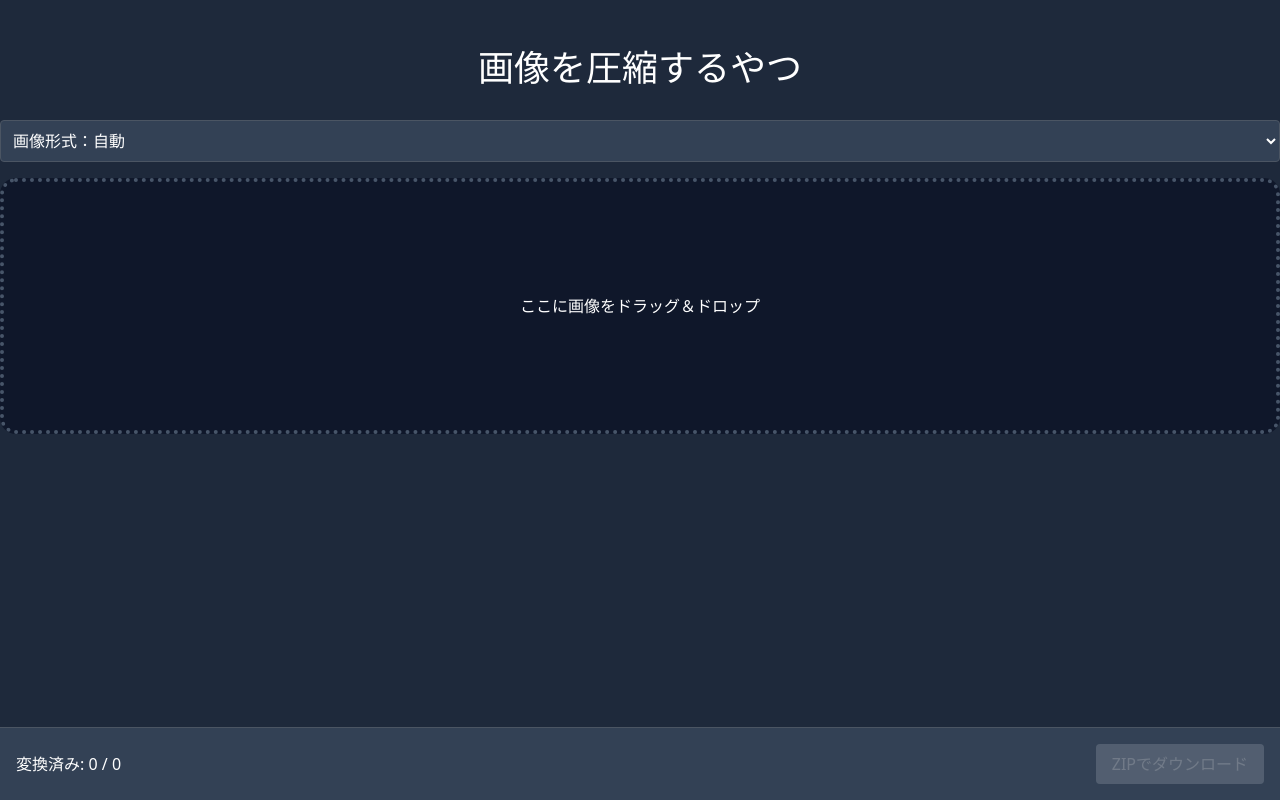
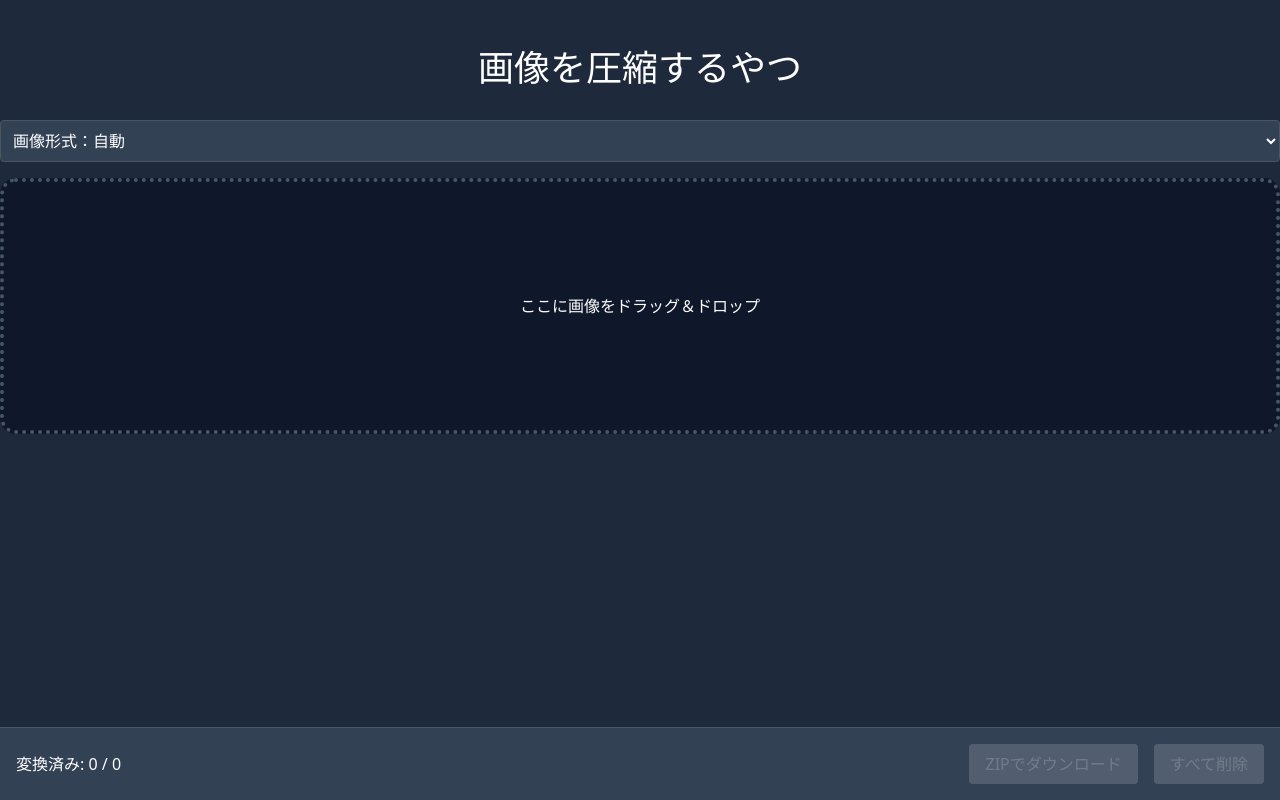
Before and after one commit to rutan/imecon, a React (Vite) app: page / in a window 1280 px wide. Built offline with nearby package versions, Linux system fonts and the light colour scheme.

Commit message:
Add clear converted images feature (#11)
* Update clear button text

* feat: allow clearing processed images

```diff
--- a/src/components/ResultBar.tsx
+++ b/src/components/ResultBar.tsx
@@ -8,7 +8,7 @@ export interface ResultBarProps {
 }
 
 export const ResultBar = ({ className }: ResultBarProps) => {
-  const { images } = useImages();
+  const { images, removeProcessedImages } = useImages();
 
   const convertedCount = useMemo(() => {
     return images.filter((image) => image.status === 'done').length;
@@ -34,6 +34,14 @@ export const ResultBar = ({ className }: ResultBarProps) => {
     URL.revokeObjectURL(url);
   }, [images]);
 
+  const clearableCount = useMemo(() => {
+    return images.filter((image) => image.status === 'done' || image.status === 'error').length;
+  }, [images]);
+
+  const handleClear = useCallback(() => {
+    removeProcessedImages();
+  }, [removeProcessedImages]);
+
   return (
     <div
       data-testid="result-bar"
@@ -56,6 +64,14 @@ export const ResultBar = ({ className }: ResultBarProps) => {
           >
             ZIPでダウンロード
           </button>
+          <button
+            type="button"
+            className="px-4 py-2 ml-4 bg-red-500 text-white rounded disabled:cursor-not-allowed disabled:opacity-30 disabled:bg-gray-400"
+            onClick={handleClear}
+            disabled={clearableCount === 0}
+          >
+            すべて削除
+          </button>
         </div>
       </div>
     </div>
--- a/src/hooks/useImages.ts
+++ b/src/hooks/useImages.ts
@@ -59,11 +59,16 @@ export const useImages = () => {
     [setImages],
   );
 
+  const removeProcessedImages = useCallback(() => {
+    setImages((images) => images.filter((i) => i.status === 'converting'));
+  }, [setImages]);
+
   return {
     images,
     setImages,
     addImage,
     updateImage,
     removeImage,
+    removeProcessedImages,
   };
 };
```
Also changed, not shown: 1 other file (tests, documents, lock files or other folders).
